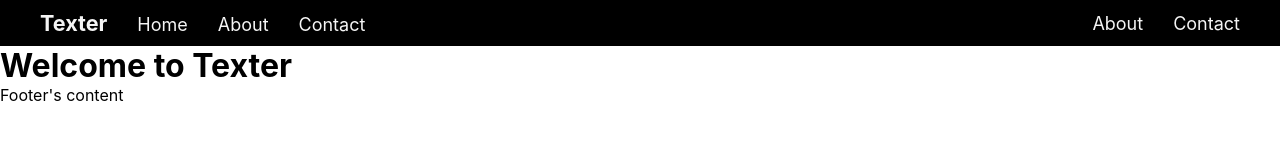
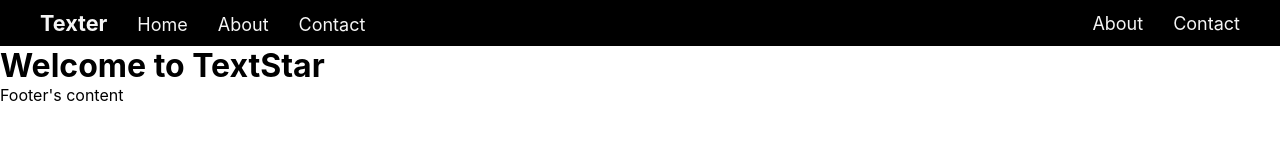
Before and after one commit to Jitendra1mp4/lucky-birthday, a React (Create React App) app: page / in a window 1280 px wide. Shown: the top 160 px of the page. Built offline with nearby package versions, Linux system fonts and the light colour scheme.

Commit message:
simple Example of props added

```diff
--- a/src/App.js
+++ b/src/App.js
@@ -7,7 +7,7 @@ function App() {
   return (
     <React.Fragment>
       <Navbar />
-      <Main />
+      <Main appName="TextStar"/>
       <Footer />
     </React.Fragment>
   );
--- a/src/Components/Main.js
+++ b/src/Components/Main.js
@@ -1,11 +1,11 @@
+import PropTypes from 'prop-types'
 
-function Main() {
-    const appName = "Texter"
+function Main(props) {
     return (
         <main>
             <div className="container">
                 <h1 id="heading">
-                    Welcome to {appName}
+                    Welcome to {props.appName}
                 </h1>
                 <div className="textBox" id='textBox'>
 
@@ -15,4 +15,5 @@ function Main() {
     ) ;
 }
 
+
 export default Main ;
```
